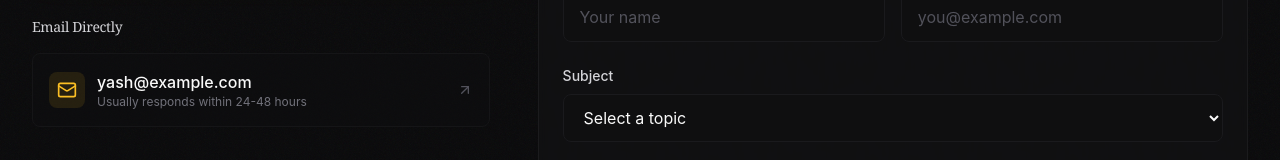
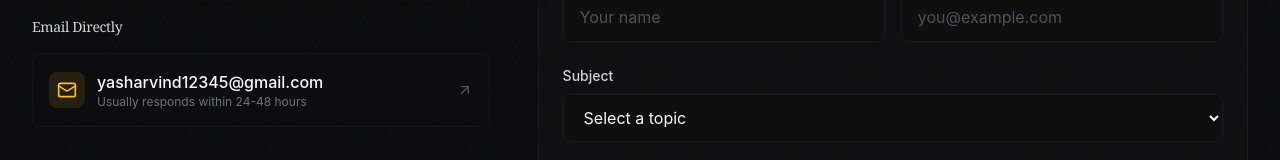
Before and after one commit to yasharvind12345/Personal-Website, a Next.js app in the folder yash-arvind-website/: page /contact in a window 1280 px wide. Shown: the part 756-916 px from the top of the page. Built offline with nearby package versions, Linux system fonts and the light colour scheme.

Commit message:
Update contact email address

```diff
--- a/yash-arvind-website/app/contact/page.tsx
+++ b/yash-arvind-website/app/contact/page.tsx
@@ -50,7 +50,7 @@ import { Button } from '@/components/ui/Button';
 
 const contactInfo = {
   // Primary email address
-  email: 'yash@example.com', // UPDATE THIS
+  email: 'yasharvind12345@gmail.com', // UPDATE THIS
 
   // Response time expectation
   responseTime: '24-48 hours',
```
